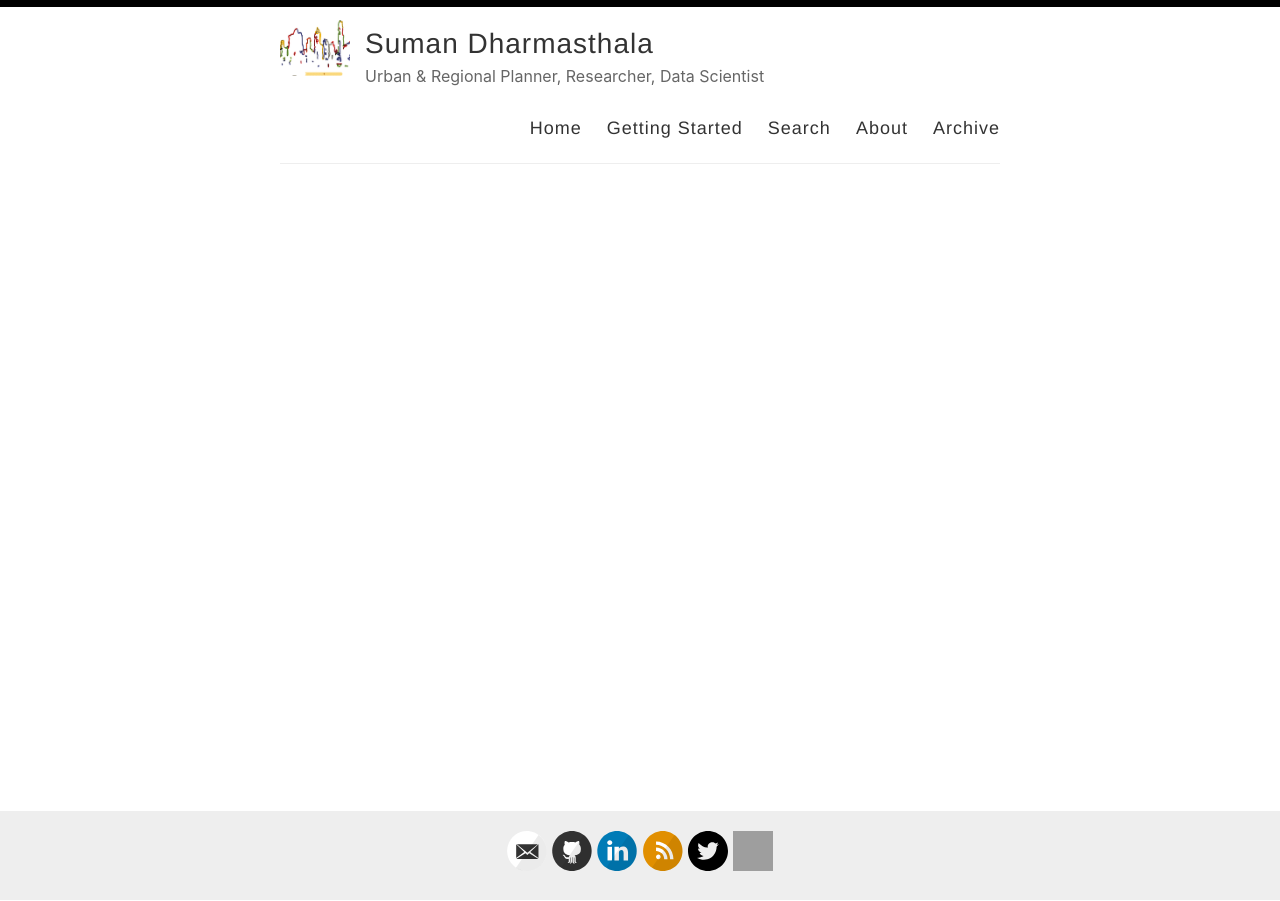
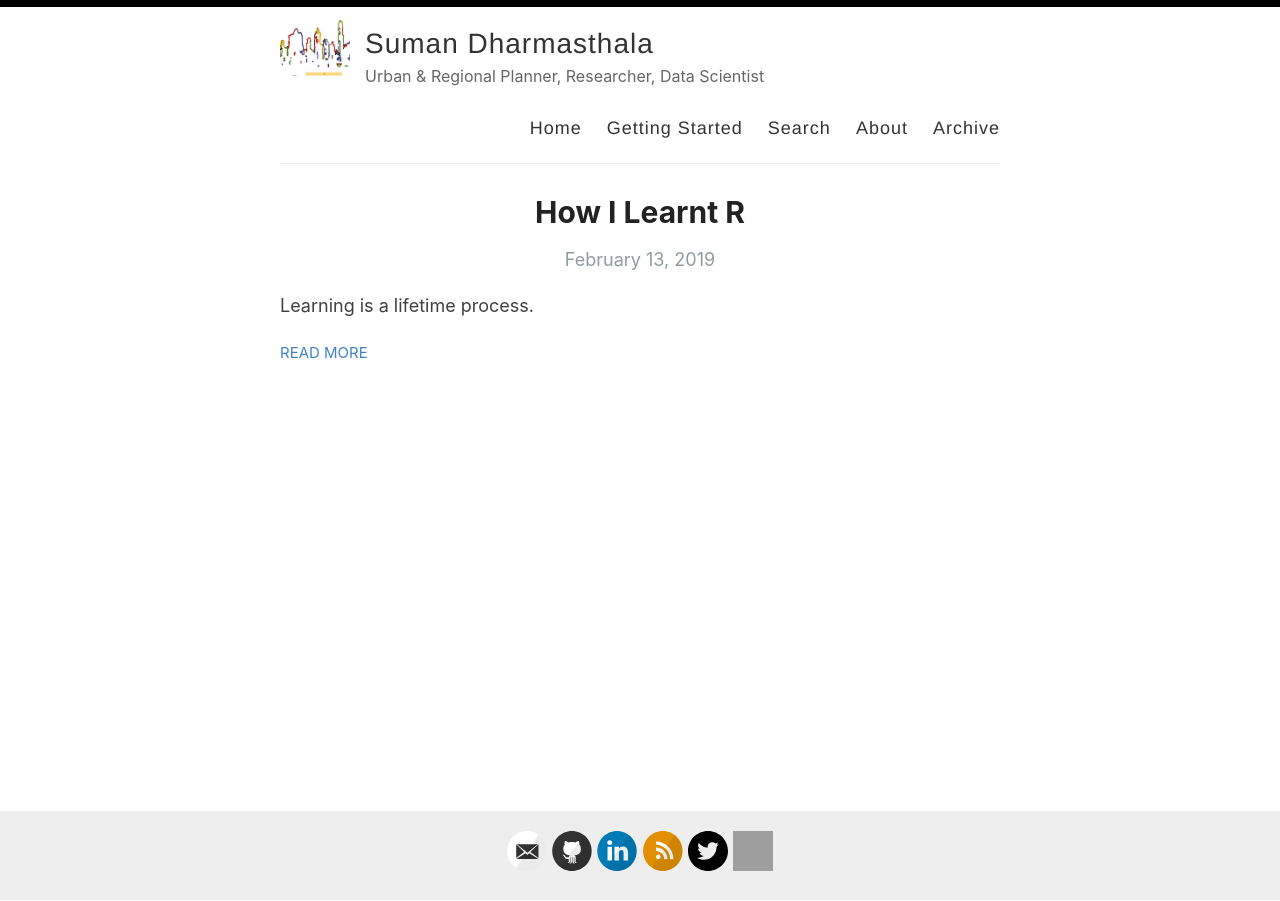
Before and after one commit to SD-Suman/work-in-progress, a Jekyll site: the page built from index.html, in a window 1280 px wide. Built offline with Jekyll 4.4.1, drawn with Linux system fonts in a browser that asks for light colours; the list of posts is cut into pages by our own code; part of the change alters nothing that is shown; grey boxes are pictures that could not be loaded.

Commit message:
Update 2019-02-13-introducing-reverie-jekyll-theme.md

````diff
--- a/_posts/2019-02-13-introducing-reverie-jekyll-theme.md
+++ b/_posts/2019-02-13-introducing-reverie-jekyll-theme.md
@@ -1,88 +1,35 @@
 ---
 layout: post
-title: Introducing Reverie - A ridiculously elegant Jekyll theme
+title: How I Learnt R
 categories:
   - Miscellaneous
   - Jekyll
-published: false
+published: true
 ---
+Learning is a lifetime process.
 
-[Reverie](https://github.com/amitmerchant1990/reverie) is a [Jekyll](https://jekyllrb.com/)-powered theme which is simple and opinionated. It's actually a fork of [jekyll-now](https://github.com/barryclark/jekyll-now) with some additional features and personal touches which I've implemented to suit my needs for my blog.
+I heard somewhere in passing that Sanskrit language does not have a word for teaching. There is only a word for learning. This is intuitive too: you can't teach a person that doesn't want to learn and a person who wants to learn, will find any way. This is more true now more than ever, with a million resources available. Even so, we all have different styles of learning - some can read textbooks, while others listen and retain information, and some are visual learners. In my combined experience of attending some of the best educational institutes, self-learning and learning while at work, I have found that the best way to learn is to relate it to every day things: maybe this is why you learn more at work/projects than while attending classes. For example, differential calculus can be learnt through the examples such as of a runner when you want to know the runner's velocity in some exact moment as it may be different at different times. Visual learning is also very powerful to keep things in memory.
 
-This is a plug-and-play Jekyll theme which you can use on GitHub Pages without even setting up a local environment.
+I have a formal training in C/C++ by amazing teachers in my 11th and 12th std. We used the compilers and for the final exam, I also remember writing the code on paper and then also using the compiler in the lab for it. With that solid programming background, I self-learnt R easily after several years of learning C, but learning python was a mix of self-learning, books, online free courses and videos and a very helpfu certificate course.
 
-![](/images/reverie-demo.png)
+### R vs Python
 
-## Features overview
+This is always a tough choice. In short, both are amazing but you tend to use what your peers use: R in academics and python in industry (although plenty of academics use both and more: even Fortran!). My journey of using R and Python started with excel, spss, more excel and statistics and probability course (audit) taken entirely in excel and then hopping on to a huge semi-organized Census of India 2001 and 2011 dataset. Excel couldn't handle the large dataset anymore. I remember trying to pivot the data and I got very weird numbers for totals which did not match with the actual. And when I did the same in R after learning it for a few days: it was easy (just a few lines of code), perfect and amazing.
 
-- Command-line free fork-first workflow, using GitHub.com to create, customize and post to your blog
-- Fully responsive and mobile optimized base theme
-- Sass/Coffeescript support using Jekyll 2.0
-- Free hosting on your GitHub Pages user site
-- All the SEO goodies comes in-built
-- Markdown blogging
-- Syntax highlighting using Pygments
-    - [Dracula syntax theme](https://draculatheme.com/) included
-- Disqus commenting
-- Google Analytics integration
-- Fuzzy search across blog posts
-- Pagination of posts works out-of-the-box.
-- Categorize posts out-of-the box
-- RSS Feed
-- In-built sitemap
+I learnt R through [SWIRL](https://swirlstats.com/) and I think it is the best way to start to learn R. It walks you through the coding, makes you write the code yourself and makes you comfortable with coding too. The order in which you go through is:
 
-<div style="text-align: center;">
- <script async type="text/javascript" src="//cdn.carbonads.com/carbon.js?serve=CE7D6KJY&placement=wwwamitmerchantcom" id="_carbonads_js"></script>
-</div>
+1. Swirl
 
-## Using Reverie on GitHub Pages
+2. Tidyverse and dplyr (data wrangling is an fun adventure!)
 
-### Step 1) Fork Reverie to your User Repository
+3. ggplot (matplotlib has nothing on ggplot unless you come from a matlab/octave background)
 
-Fork [this repository](https://github.com/amitmerchant1990/reverie), then rename the repository to `yourgithubusername.github.io`.
+4. Everything else
 
-Alternatively, you can use [Use this template](https://github.com/amitmerchant1990/reverie/generate) button if you want to create a repository with a clean commit history which will use Reverie as a template.
+After the basics in Swirl, I jumped right in with the data, got overwheled, used excel, but after it gave me a very wrong pivot, vowed never to use excel again for any data handling (I still use it for making my to do's and done's now). I remember learning R was a breeze after that: tons of stackoverflows, blogs, tutorials, videos and courses from amazing fields of ecology, biology, medicine, etc.
 
-Your Jekyll blog will often be viewable immediately at <https://yourgithubusername.github.io> (if it's not, you can often force it to build by completing step 2)
+Python was different from the start. I don't know why I thought jumping right in with OSMNX and NetworkX was a good idea: it wasn't. I started using python for the sole purpose that these great packages were only available in Python. While I was comfortable with even using spatial data (sf, sp, tmap, etc.) in R, networks data (edges, nodes, bipartite, directional and sometimes with spatial component) is one of the tougher datasets to handle. This made me fear python itself somehow. While I was fearfully approaching python through online courses, books and blogs, I was fortunate to come across a course offered for a very quick, hectic month which covered everything from Pandas, Numpy, API handling to building machine learning models and the most fun time series. Once I learnt it, python feels easy too - it is simple, intutive and can handle even external elements: folders, APIs which I am not sure if it works in R.
 
-### Step 2) Customize and view your site
+Now my go to coding language is python and even though I could write R codes through memory before, I now need google for R and I can code python from memory. I want to come to a stage where I can use both seamlessly without getting confused with the sytax for each.
 
-Enter your site name, description, avatar and many other options by editing the `_config.yml` file. You can easily turn on Google Analytics tracking, Disqus commenting and social icons here.
-
-Making a change to `_config.yml` (or any file in your repository) will force GitHub Pages to rebuild your site with jekyll. Your rebuilt site will be viewable a few seconds later at <https://yourgithubusername.github.io> - if not, give it ten minutes as GitHub suggests and it'll appear soon.
-
-### Step 3) Publish your first blog post
-
-Create a new file called `/_posts/2019-2-13-Hello-World.md` to publish your first blog post. That's all you need to do to publish your first blog post! This [Markdown Cheatsheet](https://github.com/adam-p/markdown-here/wiki/Markdown-Cheatsheet) might come in handy while writing the posts.
-
-> You can add additional posts in the browser on GitHub.com too! Just hit the <kbd>Create new file</kbd> button in `/_posts/` to create new content. Just make sure to include the [front-matter](http://jekyllrb.com/docs/frontmatter/) block at the top of each new blog post and make sure the post's filename is in this format: year-month-day-title.md
-
-## Using Categories in Reverie
-
-You can categorize your content based on `categories` in Reverie. For this, you just need to add `categories` in front matter like below:
-
-For adding single category:
-
-```md
-categories: JavaScript
-```
-
-For adding multiple categories:
-
-```md
-categories: [PHP, Laravel]
-```
-
-The contegorized content can be shown over this URL: <https://yourgithubusername.github.io/categories/>
-
-## RSS
-
-The generated [RSS feed](https://en.wikipedia.org/wiki/RSS) of your blog can be found at <https://yourgithubusername.github.io/feed>. You can see the example RSS feed over [here](https://www.amitmerchant.com/reverie/feed).
-
-## Sitemap
-
-The generated sitemap of your blog can be found at <https://yourgithubusername.github.io/sitemap>. You can see the example sitemap feed over [here](https://www.amitmerchant.com/reverie/sitemap).
-
-## License
-
-MIT
+> Best is Python and R and in that order as there are so many more cool modules in Python for my use/interest/field.
````
